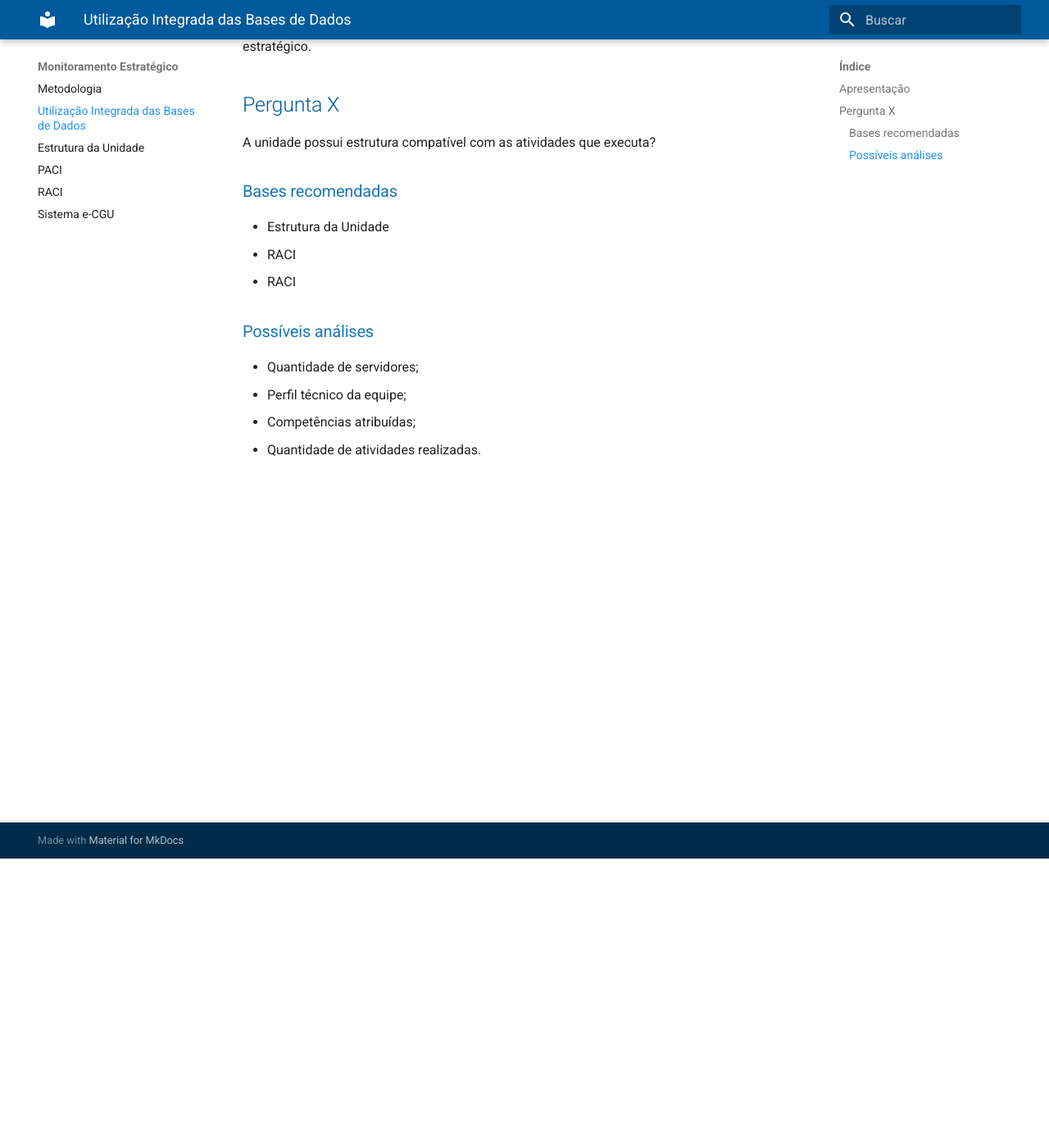
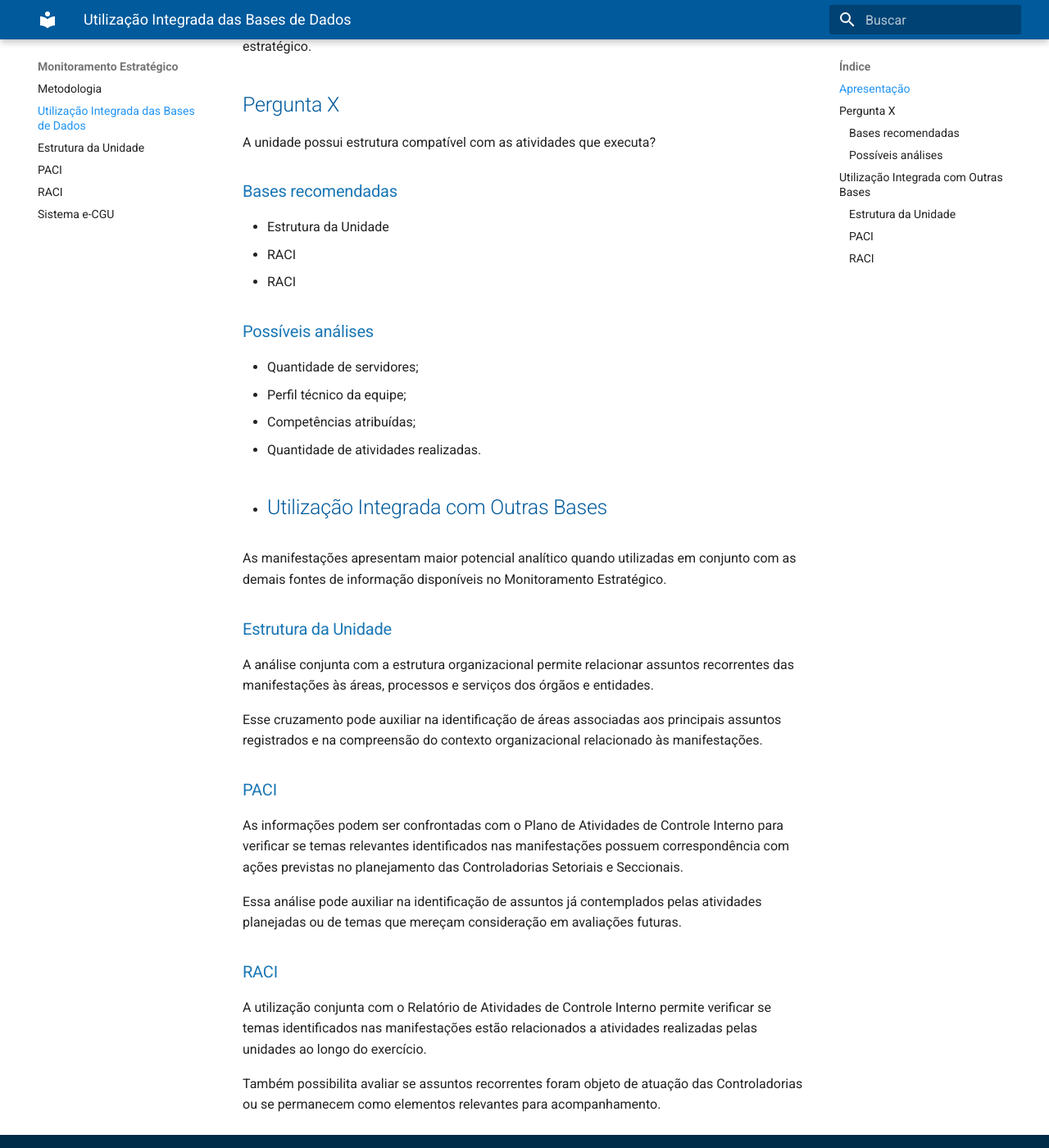
Before and after one commit to CGEMG-AHCS/guia-monitoramento-estrategico, an MkDocs documentation site: the page built from docs/monitoramento/analises-integradas.md, in a window 1280 px wide and 1400 px high, scrolled down 353 px. Shown: the whole window at 82% size. Built offline with MkDocs 1.6.1 and Material for MkDocs 9.7.7, drawn with Linux system fonts in a browser that asks for light colours.

Commit message:
Update analises-integradas.md

```diff
--- a/docs/monitoramento/analises-integradas.md
+++ b/docs/monitoramento/analises-integradas.md
@@ -22,3 +22,25 @@ A unidade possui estrutura compatível com as atividades que executa?
 - Perfil técnico da equipe;
 - Competências atribuídas;
 - Quantidade de atividades realizadas.
+
+- ## Utilização Integrada com Outras Bases
+
+As manifestações apresentam maior potencial analítico quando utilizadas em conjunto com as demais fontes de informação disponíveis no Monitoramento Estratégico.
+
+### Estrutura da Unidade
+
+A análise conjunta com a estrutura organizacional permite relacionar assuntos recorrentes das manifestações às áreas, processos e serviços dos órgãos e entidades.
+
+Esse cruzamento pode auxiliar na identificação de áreas associadas aos principais assuntos registrados e na compreensão do contexto organizacional relacionado às manifestações.
+
+### PACI
+
+As informações podem ser confrontadas com o Plano de Atividades de Controle Interno para verificar se temas relevantes identificados nas manifestações possuem correspondência com ações previstas no planejamento das Controladorias Setoriais e Seccionais.
+
+Essa análise pode auxiliar na identificação de assuntos já contemplados pelas atividades planejadas ou de temas que mereçam consideração em avaliações futuras.
+
+### RACI
+
+A utilização conjunta com o Relatório de Atividades de Controle Interno permite verificar se temas identificados nas manifestações estão relacionados a atividades realizadas pelas unidades ao longo do exercício.
+
+Também possibilita avaliar se assuntos recorrentes foram objeto de atuação das Controladorias ou se permanecem como elementos relevantes para acompanhamento.
```
